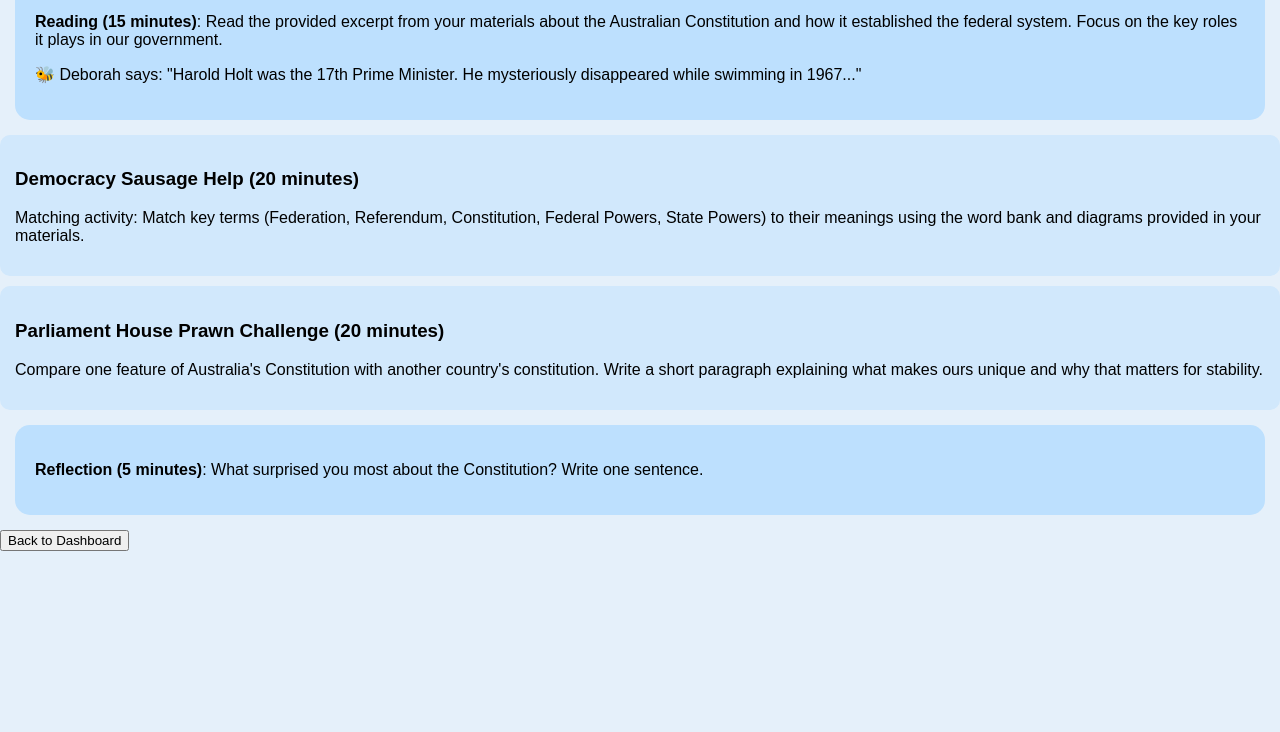
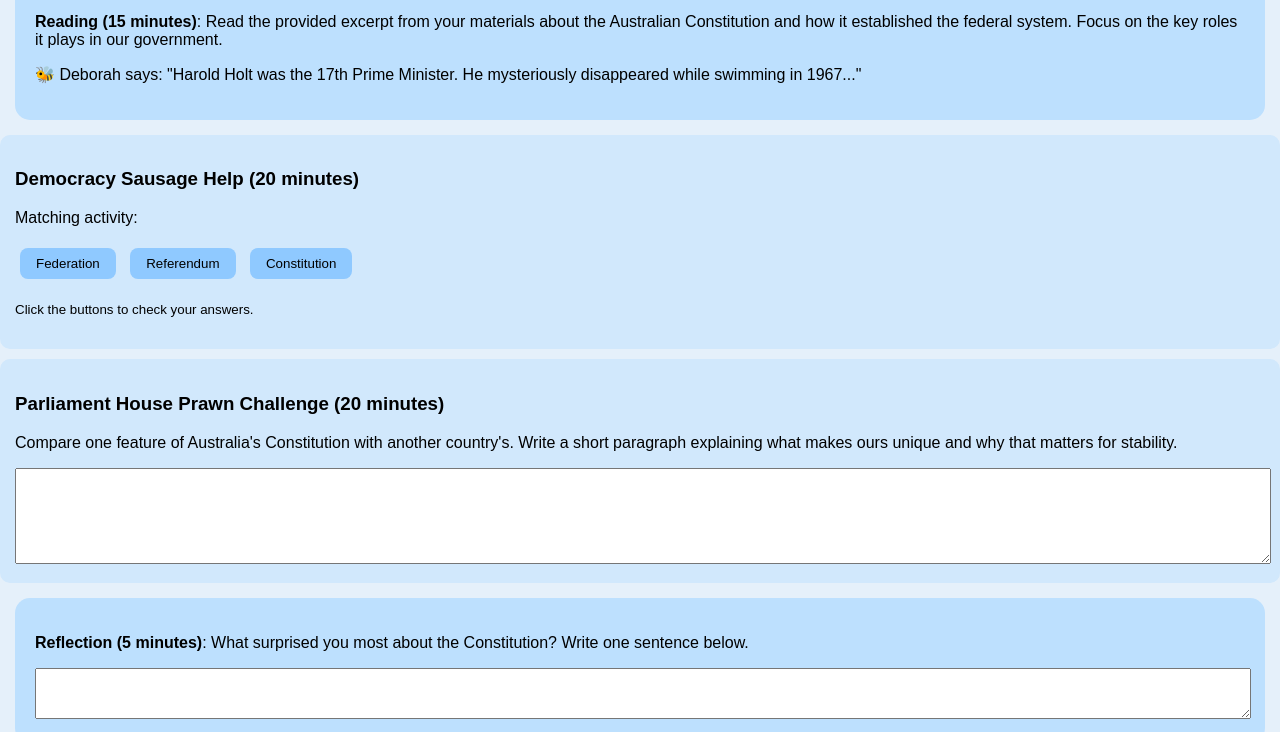
Before and after one commit to CivisAustralis/deborah-year9-civics, a plain HTML site: page week1-lesson1.html in a window 1280 px wide. Shown: the part 307-1039 px from the top of the page. Before the commit the page ends 858 px from the top, so only its background shows below. Drawn offline with Linux system fonts and the light colour scheme.

Commit message:
Enhance activity buttons and improve text clarity

```diff
--- a/week1-lesson1.html
+++ b/week1-lesson1.html
@@ -11,6 +11,7 @@
         .sprite { width: 100px; height: 100px; vertical-align: middle; animation: bob 2s infinite ease-in-out; display: inline-block; }
         @keyframes bob { 0%, 100% { transform: translateY(0); } 50% { transform: translateY(-15px); } }
         .activity { background:#D1E8FC; padding:15px; border-radius:10px; margin:10px 0; }
+        button { background:#8FC9FF; padding:8px 16px; margin:5px; border:none; border-radius:8px; cursor:pointer; }
     </style>
 </head>
 <body>
@@ -27,16 +28,22 @@
 
     <div class="card activity">
         <h3>Democracy Sausage Help (20 minutes)</h3>
-        <p>Matching activity: Match key terms (Federation, Referendum, Constitution, Federal Powers, State Powers) to their meanings using the word bank and diagrams provided in your materials.</p>
+        <p>Matching activity:</p>
+        <button onclick="alert('Correct! Federation is the process of forming the Commonwealth.')">Federation</button>
+        <button onclick="alert('Correct! A referendum is a vote on changing the Constitution.')">Referendum</button>
+        <button onclick="alert('Correct! The Constitution is Australia\\'s rulebook.')">Constitution</button>
+        <p><small>Click the buttons to check your answers.</small></p>
     </div>
 
     <div class="card activity">
         <h3>Parliament House Prawn Challenge (20 minutes)</h3>
-        <p>Compare one feature of Australia's Constitution with another country's constitution. Write a short paragraph explaining what makes ours unique and why that matters for stability.</p>
+        <p>Compare one feature of Australia's Constitution with another country's. Write a short paragraph explaining what makes ours unique and why that matters for stability.</p>
+        <textarea rows="6" style="width:100%;"></textarea>
     </div>
 
     <div class="card">
-        <p><strong>Reflection (5 minutes)</strong>: What surprised you most about the Constitution? Write one sentence.</p>
+        <p><strong>Reflection (5 minutes)</strong>: What surprised you most about the Constitution? Write one sentence below.</p>
+        <textarea rows="3" style="width:100%;"></textarea>
     </div>
 
     <button onclick="history.back()">Back to Dashboard</button>
```
